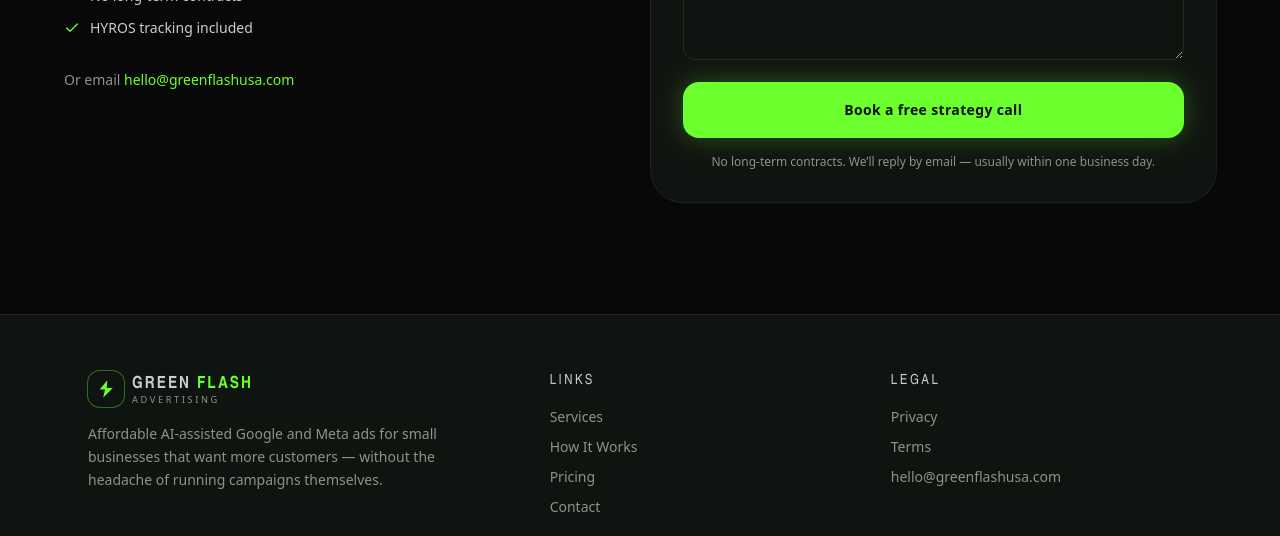
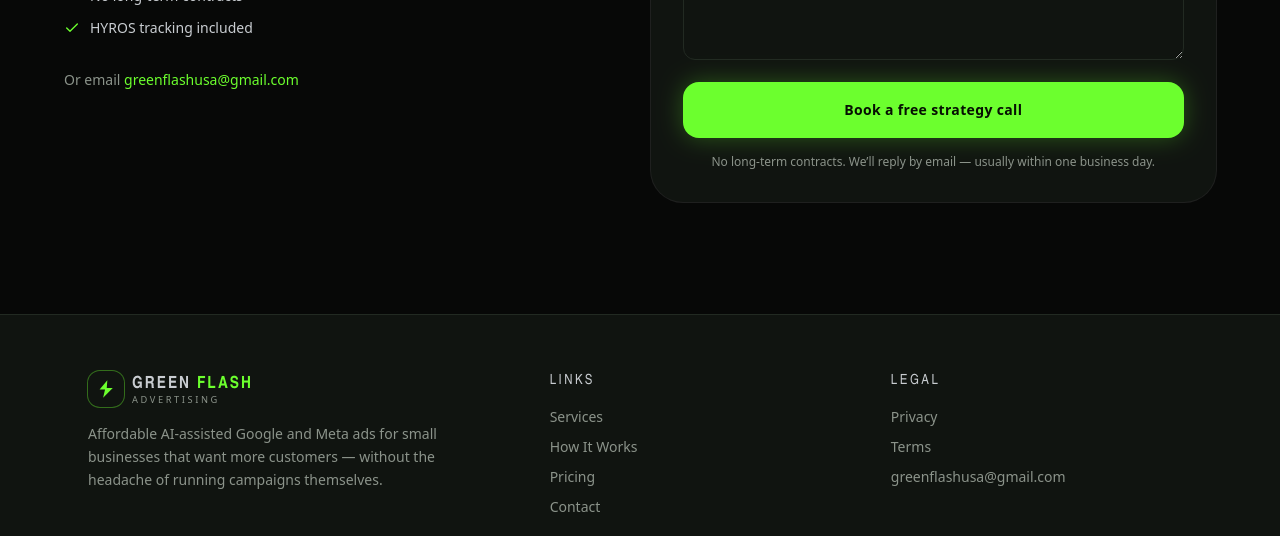
Before and after one commit to GalacticConquestRulez/Green-Flash-, a React (Vite) app: page / in a window 1280 px wide. Shown: the part 5946-6482 px from the top of the page. Built offline with nearby package versions, Linux system fonts and the light colour scheme.

Commit message:
Use the real contact email throughout
Replaces the placeholder hello@greenflashusa.com with
greenflashusa@gmail.com across the footer, contact section, both legal
pages, the contact form's failure message, the Organization structured
data, and the links page.

```diff
--- a/index.html
+++ b/index.html
@@ -53,7 +53,7 @@
             },
             "image": "https://greenflashusa.com/og.jpg",
             "description": "Affordable AI-powered Google and Meta ad management for small businesses. Business Growth Package $375/month, no long-term contract.",
-            "email": "hello@greenflashusa.com",
+            "email": "greenflashusa@gmail.com",
             "slogan": "More clicks. More customers. More growth.",
             "areaServed": {
               "@type": "Country",
@@ -62,7 +62,7 @@
             "contactPoint": {
               "@type": "ContactPoint",
               "contactType": "sales",
-              "email": "hello@greenflashusa.com",
+              "email": "greenflashusa@gmail.com",
               "availableLanguage": "English"
             },
             "makesOffer": {
--- a/links/index.html
+++ b/links/index.html
@@ -474,7 +474,7 @@
 
     <nav class="foot-links">
       <a href="https://greenflashusa.com" target="_blank" rel="noopener noreferrer">greenflashusa.com</a>
-      <a href="mailto:hello@greenflashusa.com">hello@greenflashusa.com</a>
+      <a href="mailto:greenflashusa@gmail.com">greenflashusa@gmail.com</a>
     </nav>
 
     <p class="copyright">&copy; <span id="yr">2026</span> Green Flash Advertising</p>
--- a/src/components/chrome.tsx
+++ b/src/components/chrome.tsx
@@ -142,8 +142,8 @@ export function SiteFooter() {
               </Link>
             </li>
             <li>
-              <a href="mailto:hello@greenflashusa.com" className="text-muted hover:text-flash">
-                hello@greenflashusa.com
+              <a href="mailto:greenflashusa@gmail.com" className="text-muted hover:text-flash">
+                greenflashusa@gmail.com
               </a>
             </li>
           </ul>
--- a/src/components/contact-form.tsx
+++ b/src/components/contact-form.tsx
@@ -61,7 +61,7 @@ export function ContactForm() {
       setStatus("success");
     } catch {
       setStatus("idle");
-      setError("Something went wrong sending your request. Please email us directly at hello@greenflashusa.com.");
+      setError("Something went wrong sending your request. Please email us directly at greenflashusa@gmail.com.");
     }
   }
 
--- a/src/components/sections.tsx
+++ b/src/components/sections.tsx
@@ -387,8 +387,8 @@ export function FinalCta() {
           </ul>
           <p className="mt-8 text-sm text-muted">
             Or email{" "}
-            <a href="mailto:hello@greenflashusa.com" className="text-flash hover:underline">
-              hello@greenflashusa.com
+            <a href="mailto:greenflashusa@gmail.com" className="text-flash hover:underline">
+              greenflashusa@gmail.com
             </a>
           </p>
         </div>
--- a/src/pages/privacy.tsx
+++ b/src/pages/privacy.tsx
@@ -48,8 +48,8 @@ export function PrivacyPage() {
             <p className="mt-2">
               Inquiry records are kept as long as needed to respond and for ordinary business
               records. You can ask us to delete a request by emailing{" "}
-              <a className="text-flash hover:underline" href="mailto:hello@greenflashusa.com">
-                hello@greenflashusa.com
+              <a className="text-flash hover:underline" href="mailto:greenflashusa@gmail.com">
+                greenflashusa@gmail.com
               </a>
               .
             </p>
@@ -58,8 +58,8 @@ export function PrivacyPage() {
             <h2 className="font-display text-2xl tracking-wide text-foreground">Contact</h2>
             <p className="mt-2">
               Questions about this policy:{" "}
-              <a className="text-flash hover:underline" href="mailto:hello@greenflashusa.com">
-                hello@greenflashusa.com
+              <a className="text-flash hover:underline" href="mailto:greenflashusa@gmail.com">
+                greenflashusa@gmail.com
               </a>
               .
             </p>
--- a/src/pages/terms.tsx
+++ b/src/pages/terms.tsx
@@ -57,8 +57,8 @@ export function TermsPage() {
           <section>
             <h2 className="font-display text-2xl tracking-wide text-foreground">Contact</h2>
             <p className="mt-2">
-              <a className="text-flash hover:underline" href="mailto:hello@greenflashusa.com">
-                hello@greenflashusa.com
+              <a className="text-flash hover:underline" href="mailto:greenflashusa@gmail.com">
+                greenflashusa@gmail.com
               </a>
             </p>
           </section>
```
